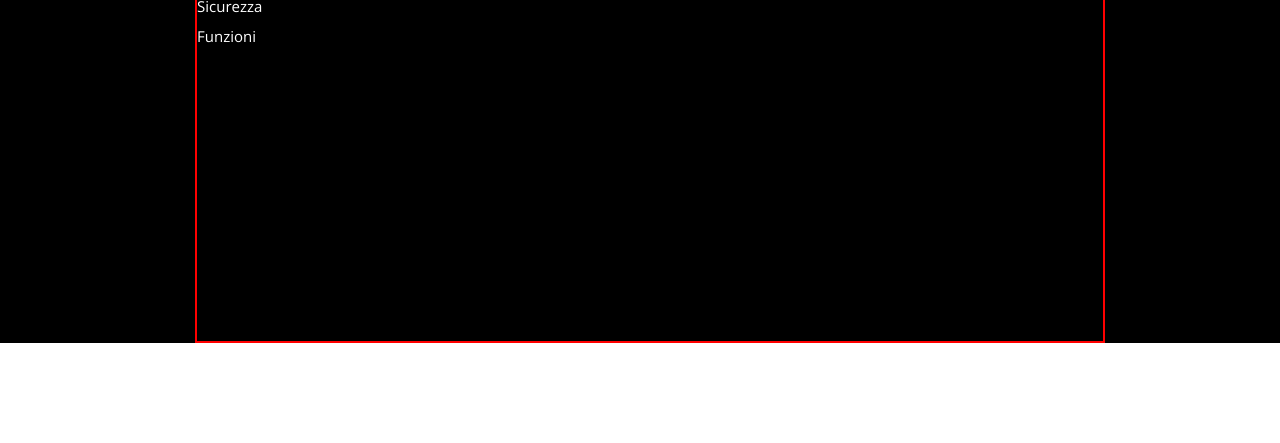
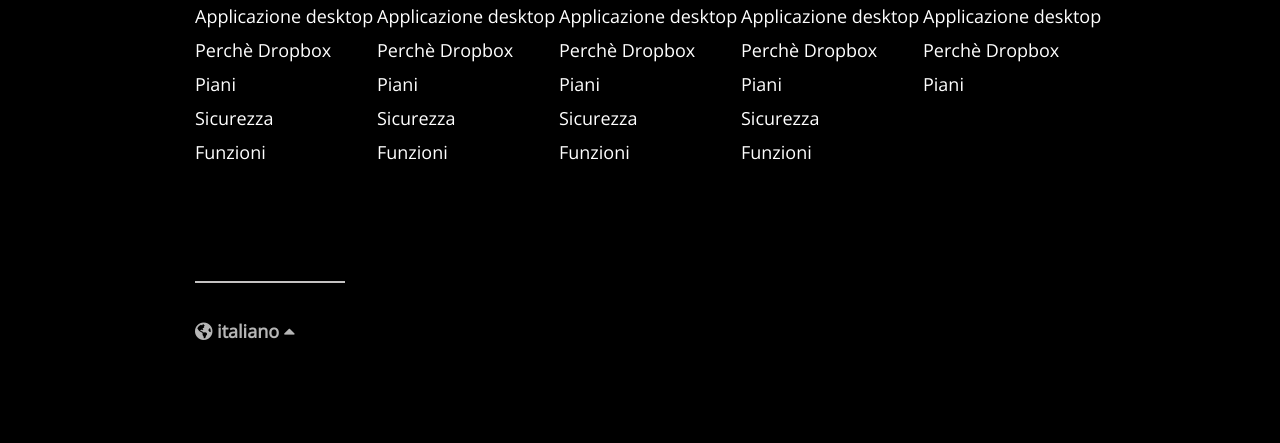
Before and after one commit to WalterFrongia/htmlcss-dropbox, a plain HTML site: page index.html in a window 1280 px wide. Shown: the part 6345-6788 px from the top of the page. Before the commit the page ends 6688 px from the top, so only its background shows below. Drawn offline with nearby package versions, Linux system fonts and the light colour scheme.

Commit message:
Conclusione footer con aggiunta delle colonne float con il testo

```diff
--- a/css/style.css
+++ b/css/style.css
@@ -482,7 +482,7 @@
 .trattino{ /*devo salire più sopra questa regola*/
     width:50px;
     height: 2px;
-    background-color: rgb(196, 194, 194);
+    background-color:rgb(196, 194, 194);
 }
 
 .container-text-center>p{
@@ -516,6 +516,9 @@
     top:150px;
 }
 
+.answers-main-section{
+    margin-bottom:100px;
+}
 .answers-main-section>h4{
     font-size: 30px;
     padding:40px 0 50px 0;
@@ -549,8 +552,8 @@
     margin:0 auto;
     width:70%;
     height: 600px;
-    border:2px solid red;
     padding-top: 100px;
+    position: relative;
 }
 
 .float-footer-container>h4{
@@ -560,9 +563,32 @@
 }
 
 .float-footer-container>li{
-    font-size: 15px;
+    font-size: 18px;
     list-style-type: none;
     color:white;
     padding-bottom: 10px;
     font-weight: 200;
 }
+
+.float-footer-container{
+    width: 20%;
+    height: 250px;
+}
+
+.trattino-footer{
+    background-color:rgb(196, 194, 194);
+    border:none;
+    height: 2px;
+    width:150px;
+    position:absolute;
+    left:0;
+    bottom:160px;
+}
+
+#span-footer{
+    color:rgb(182, 182, 182);
+    position:absolute;
+    left:0;
+    bottom:100px;
+    font-size:18px;
+}
--- a/index.html
+++ b/index.html
@@ -480,7 +480,46 @@
                     <li>Sicurezza</li>
                     <li>Funzioni</li>
                 </div>
+
+                <div class="float-footer-container fl">
+                    <h4>Prodotti</h4>
+                    <li>Applicazione desktop</li>
+                    <li>Perchè Dropbox</li>
+                    <li>Piani</li>
+                    <li>Sicurezza</li>
+                    <li>Funzioni</li>
+                </div>
+
+                <div class="float-footer-container fl">
+                    <h4>Azienda</h4>
+                    <li>Applicazione desktop</li>
+                    <li>Perchè Dropbox</li>
+                    <li>Piani</li>
+                    <li>Sicurezza</li>
+                    <li>Funzioni</li>
+                </div>
+
+                <div class="float-footer-container fl">
+                    <h4>Supporto</h4>
+                    <li>Applicazione desktop</li>
+                    <li>Perchè Dropbox</li>
+                    <li>Piani</li>
+                    <li>Sicurezza</li>
+                    <li>Funzioni</li>
+                </div>
+
+                <div class="float-footer-container fl">
+                    <h4>Community</h4>
+                    <li>Applicazione desktop</li>
+                    <li>Perchè Dropbox</li>
+                    <li>Piani</li>
+                </div>
+
+                <div class="trattino-footer"></div>
+                <span id="span-footer"><i class="fas fa-globe-americas"></i> italiano <i class="fas fa-caret-up"></i></span>
             </div>
+
+
         </div>
     </footer>
 
```
